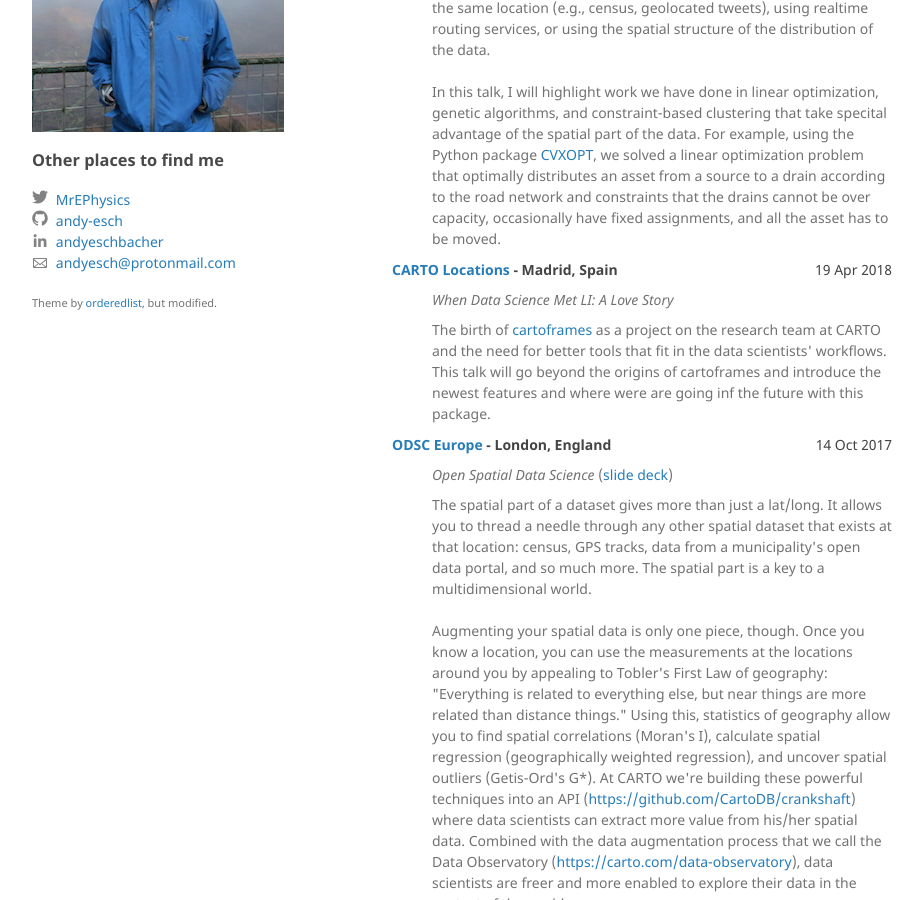
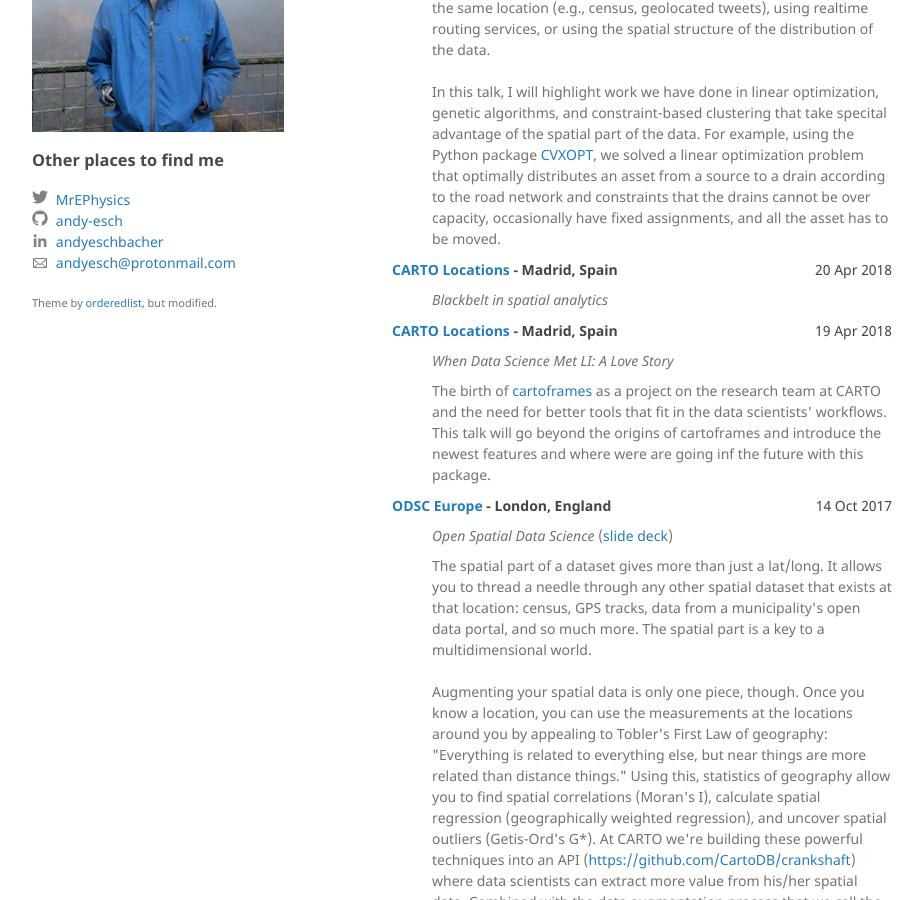
Before and after one commit to andy-esch/andy-esch.github.io, a Jekyll site: the page built from presentations.md, in a window 1280 px wide and 900 px high, scrolled down 347 px. Shown: the whole window, without its empty margins (178-1101 px from the left). Built offline with Jekyll 4.4.1, drawn with Linux system fonts in a browser that asks for light colours.

Commit message:
adds other locations talk

```diff
--- a/_data/talks.json
+++ b/_data/talks.json
@@ -5,6 +5,14 @@
     "title": "When Data Science Met LI: A Love Story",
     "conf_url": "https://carto.com/locations-event/madrid/",
     "description": "The birth of <a href=\"https://github.com/cartodb/cartoframes\">cartoframes</a> as a project on the research team at CARTO and the need for better tools that fit in the data scientists' workflows. This talk will go beyond the origins of cartoframes and introduce the newest features and where were are going inf the future with this package."
+},
+{
+    "name": "CARTO Locations",
+    "location": "Madrid, Spain",
+    "date": "2018-04-20",
+    "title": "Blackbelt in spatial analytics",
+    "conf_url": "https://carto.com/locations-event/madrid/",
+    "description": ""
 },
 {
     "name": "ODSC East",
```
